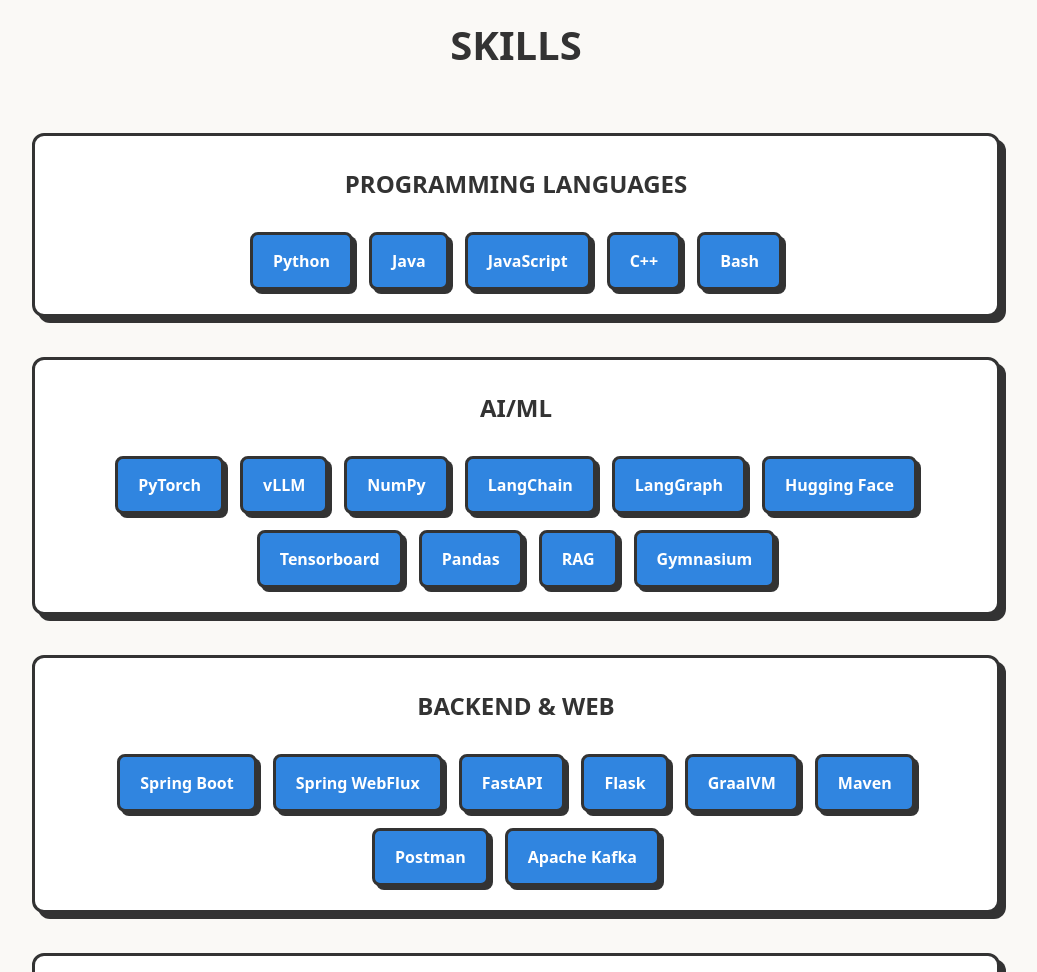
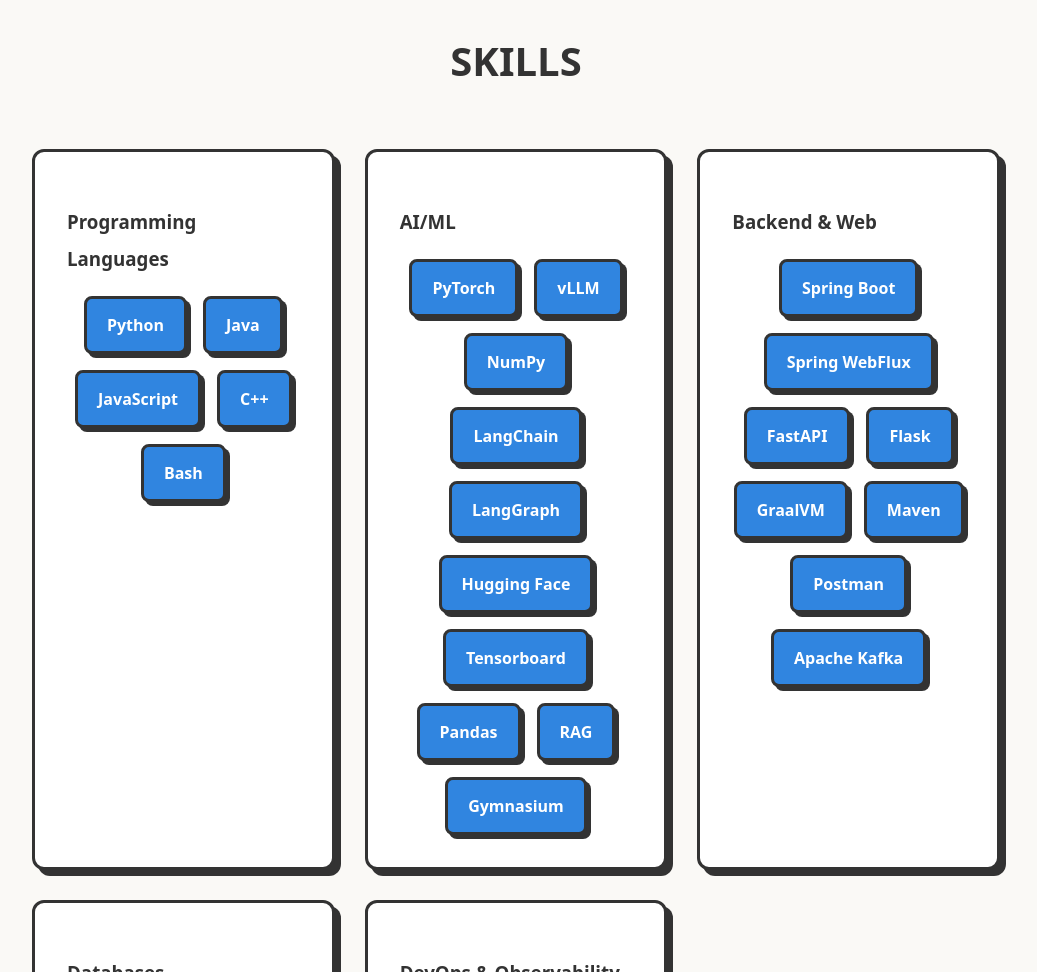
Before and after one commit to Suryanshg/surigo-site, a website built with Vite: page frontend/index.html in a window 1280 px wide. Shown: the part 3740-4712 px from the top of the page, without its empty margins (124-1161 px from the left). Built offline with nearby package versions, Linux system fonts and the light colour scheme.

Commit message:
Moved some stuff around, and reworking the skill containers

```diff
--- a/frontend/index.html
+++ b/frontend/index.html
@@ -89,7 +89,7 @@
         <!-- Skill Set Section -->
         <section id="skills" class="content-section">
             <h2>Skills</h2>
-            <div id="skills-container" class="skills-container"></div>
+            <div id="skills-grid" class="skills-grid"></div>
         </section>
 
         <!-- Contact Section -->
--- a/frontend/src/data.js
+++ b/frontend/src/data.js
@@ -68,31 +68,31 @@ export const educationData = [
 
 export const projectsData = [
     {
-        title: "Project One",
+        title: "AniZenith",
         description: "A modern web application built with React, Vite, and Node.js. Enables real-time data sync and user collaboration.",
         link: "",
         skills : []
     },
     {
-        title: "Project Two",
+        title: "Yelp Restaurant QA Agent",
         description: "A machine learning tool that predicts data trends using Python, scikit-learn, and Pandas.",
         link: "",
         skills : []
     },
     {
-        title: "Project Three",
+        title: "Soft Prompt Translator",
         description: "A responsive portfolio template designed to be completely customizable and lightweight.",
         link: "",
         skills : []
     },
     {
-        title: "Project Four",
+        title: "AI Car Racing",
         description: "A responsive portfolio template designed to be completely customizable and lightweight.",
         link: "",
         skills : []
     },
     {
-        title: "Project Five",
+        title: "ShakespeareGPT",
         description: "A responsive portfolio template designed to be completely customizable and lightweight.",
         link: "",
         skills : []
--- a/frontend/src/main.js
+++ b/frontend/src/main.js
@@ -17,20 +17,6 @@ experienceData.forEach(exp => {
                 <span><em>${exp.date}</em></span>
             </div>
             <p>${exp.description}</p>
-        </div>
-    `;
-});
-
-// Skills
-const skillsContainer = document.getElementById('skills-container');
-skillsData.forEach(category => {
-    const listItems = category.skillsList.map(skill => `<li>${skill}</li>`).join('');
-    skillsContainer.innerHTML += `
-        <div class="skill-category">
-            <h3>${category.skillType}</h3>
-            <ul class="skills-list">
-                ${listItems}
-            </ul>
         </div>
     `;
 });
@@ -58,6 +44,20 @@ projectsData.forEach(proj => {
     `;
 });
 
+// Skills
+const skillsContainer = document.getElementById('skills-grid');
+skillsData.forEach(category => {
+    const listItems = category.skillsList.map(skill => `<li>${skill}</li>`).join('');
+    skillsContainer.innerHTML += `
+        <div class="skill-card">
+            <h3>${category.skillType}</h3>
+            <ul class="skills-list">
+                ${listItems}
+            </ul>
+        </div>
+    `;
+});
+
 // --- Chat Logic ---
 const chatToggleBtn = document.getElementById('chat-toggle-btn');
 const chatCloseBtn = document.getElementById('chat-close-btn');
--- a/frontend/src/style.css
+++ b/frontend/src/style.css
@@ -219,52 +219,6 @@ main {
   font-weight: 500;
 }
 
-/* Skills List */
-.skill-category {
-  margin-bottom: 2.5rem;
-  background-color: #fff;
-  border: 3px solid var(--text-color);
-  border-radius: 12px;
-  padding: 1.5rem;
-  box-shadow: 6px 6px 0px 0px var(--text-color);
-}
-
-.skill-category h3 {
-  text-align: center;
-  color: var(--text-color);
-  margin-top: 0;
-  margin-bottom: 1.5rem;
-  font-size: 1.5rem;
-  font-weight: 800;
-  text-transform: uppercase;
-}
-
-.skills-list {
-  display: flex;
-  flex-wrap: wrap;
-  gap: 16px;
-  justify-content: center;
-  list-style: none;
-  padding: 0;
-  margin: 0;
-}
-
-.skills-list li {
-  background-color: var(--primary-color);
-  color: white;
-  padding: 10px 20px;
-  border-radius: 8px;
-  font-size: 1rem;
-  font-weight: 700;
-  border: 3px solid var(--text-color);
-  box-shadow: 4px 4px 0px 0px var(--text-color);
-  transition: transform 0.2s ease, box-shadow 0.2s ease;
-}
-
-.skills-list li:hover {
-  transform: translate(-2px, -2px);
-  box-shadow: 6px 6px 0px 0px var(--text-color);
-}
 
 /* Projects Grid */
 .projects-grid {
@@ -300,6 +254,70 @@ main {
   color: var(--text-color);
   margin-bottom: 0;
   font-weight: 500;
+}
+
+/* Skills List */
+/* .skill-card {
+  margin-bottom: 2.5rem;
+  background-color: #fff;
+  border: 3px solid var(--text-color);
+  border-radius: 12px;
+  padding: 1.5rem;
+  box-shadow: 6px 6px 0px 0px var(--text-color);
+}
+
+.skill-category h3 {
+  text-align: center;
+  color: var(--text-color);
+  margin-top: 0;
+  margin-bottom: 1.5rem;
+  font-size: 1.5rem;
+  font-weight: 800;
+  text-transform: uppercase;
+} */
+
+.skills-grid {
+  display: grid;
+  grid-template-columns: repeat(auto-fit, minmax(280px, 1fr));
+  gap: 30px;
+}
+
+.skill-card {
+  background-color: #fff;
+  border: 3px solid var(--text-color);
+  border-radius: 12px;
+  padding: 2rem;
+  box-shadow: 6px 6px 0px 0px var(--text-color);
+  transition: transform 0.2s ease, box-shadow 0.2s ease;
+  display: flex;
+  flex-direction: column;
+}
+
+.skills-list {
+  display: flex;
+  flex-wrap: wrap;
+  gap: 16px;
+  justify-content: center;
+  list-style: none;
+  padding: 0;
+  margin: 0;
+}
+
+.skills-list li {
+  background-color: var(--primary-color);
+  color: white;
+  padding: 10px 20px;
+  border-radius: 8px;
+  font-size: 1rem;
+  font-weight: 700;
+  border: 3px solid var(--text-color);
+  box-shadow: 4px 4px 0px 0px var(--text-color);
+  transition: transform 0.2s ease, box-shadow 0.2s ease;
+}
+
+.skills-list li:hover {
+  transform: translate(-2px, -2px);
+  box-shadow: 6px 6px 0px 0px var(--text-color);
 }
 
 /* Chat Sidebar Styles */
```
